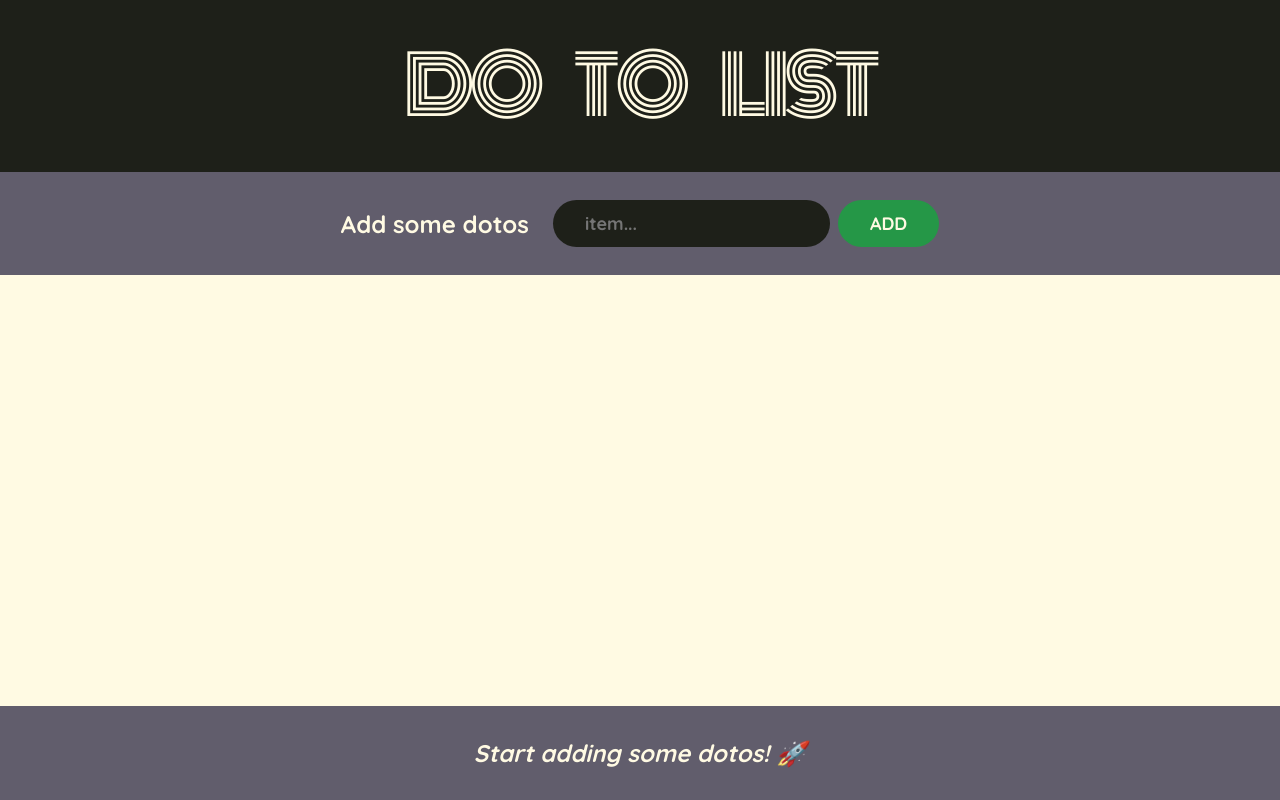
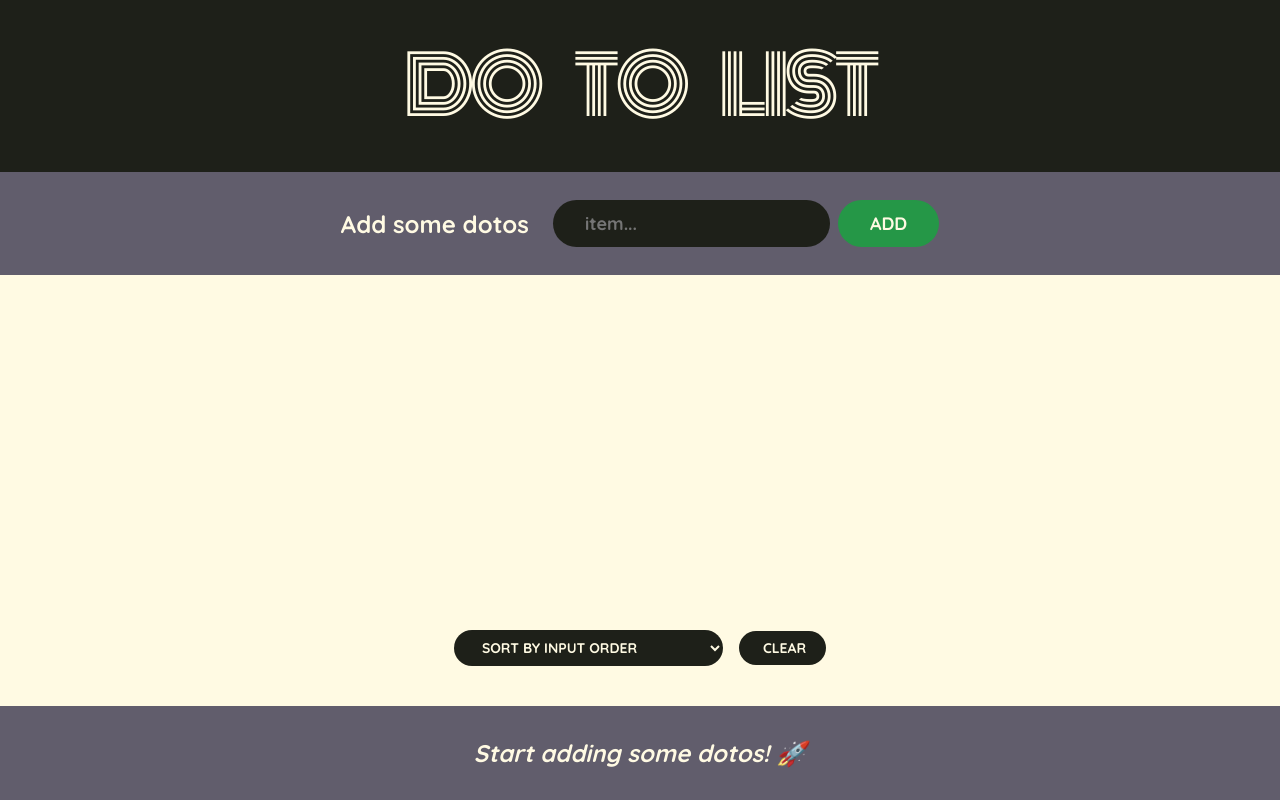
Before and after one commit to stpkkk/do-to-list, a React (Create React App) app: page / in a window 1280 px wide. Built offline with nearby package versions, Linux system fonts and the light colour scheme.

Commit message:
feat: sort items

```diff
--- a/src/components/List.tsx
+++ b/src/components/List.tsx
@@ -1,4 +1,4 @@
-import React from 'react'
+import React, { useState } from 'react'
 import Item from './Item'
 import { IToDo } from '../types'
 
@@ -8,13 +8,59 @@ interface IList {
 }
 
 const List: React.FC<IList> = ({ items, setItems }) => {
+	const [sortBy, setSortBy] = useState('input')
+
+	let sortedItems
+
+	if (sortBy === 'input') sortedItems = items
+
+	if (sortBy === 'description')
+		sortedItems = items
+			.slice()
+			.sort((a, b) => a.description.localeCompare(b.description))
+
+	if (sortBy === 'completed')
+		sortedItems = items
+			.slice()
+			.sort((a, b) => Number(a.completed) - Number(b.completed))
+
+	const handleSort = (e: React.ChangeEvent<HTMLSelectElement>) => {
+		setSortBy(e.target.value)
+	}
+
+	const handleClear = () => {
+		const confirmed = window.confirm(
+			'Are you  sure you want to delete all dotos?'
+		)
+
+		if (confirmed) {
+			setItems([])
+			setSortBy('input')
+		}
+	}
+
 	return (
 		<div className='list'>
 			<ul>
-				{items.map(item => (
+				{sortedItems?.map(item => (
 					<Item item={item} setItems={setItems} key={item.id} />
 				))}
 			</ul>
+			<div className='actions'>
+				<select
+					name='actions'
+					id='actions'
+					value={sortBy}
+					onChange={e => handleSort(e)}
+				>
+					<option value='input'>Sort by input order</option>
+					<option value='description'>Sort by description order</option>
+					<option value='completed'>Sort by completed status</option>
+				</select>
+				<button type='button' onClick={handleClear}>
+					Clear
+				</button>
+			</div>
 		</div>
 	)
 }
```
